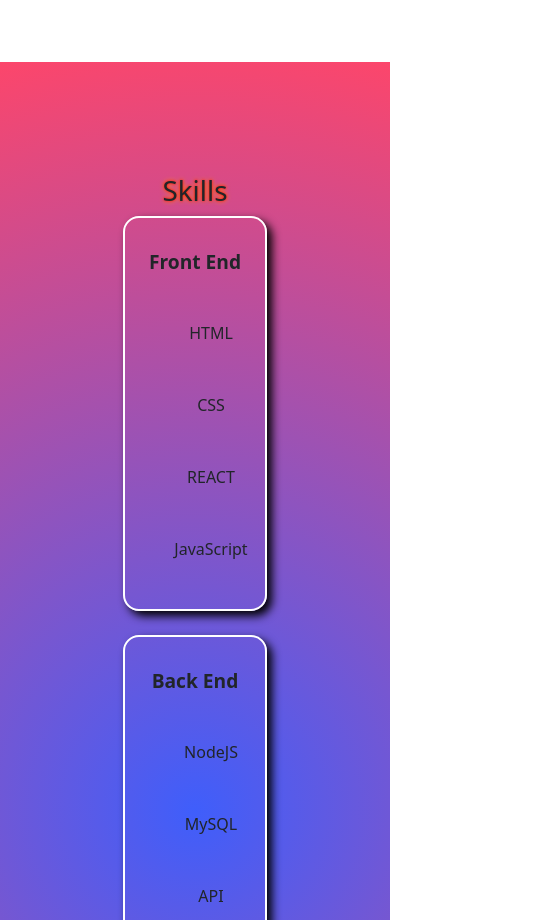
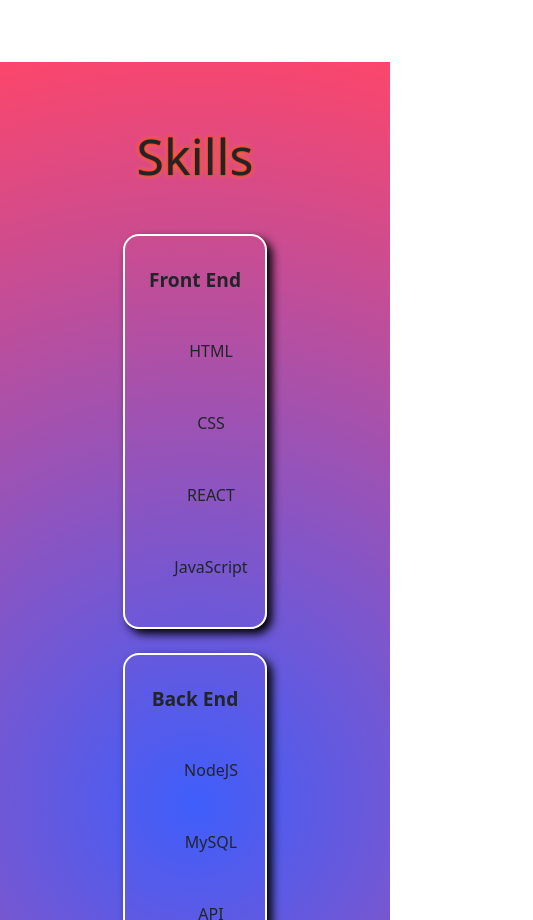
Before and after one commit to mlazore/Final-Portfolio, a React (Create React App) app: page / in a window 390 px wide. Shown: the part 1080-2000 px from the top of the page, 533 px wide, since content can reach past the window. Built offline with nearby package versions, Linux system fonts and the light colour scheme.

Commit message:
changes added to nav

```diff
--- a/src/components/AboutMe/About.css
+++ b/src/components/AboutMe/About.css
@@ -2,7 +2,7 @@
   display: flex;
   flex-direction: column;
   align-items: center;
-  margin-bottom: 7rem;
+  /* background-color: #FF0000; */
 }
 
 .body-text span:nth-of-type(1){
@@ -20,4 +20,5 @@
   width: 50%;
   align-items: center;
   justify-content: center;
+  margin-bottom: 7rem;
 }
--- a/src/components/Footer/Footer.css
+++ b/src/components/Footer/Footer.css
@@ -3,9 +3,8 @@
   flex-direction: column;
   align-items: center;
   text-shadow: 0 0 3px #FF0000, 0 0 5px orange;
-  background: linear-gradient(45deg, rgb(156, 14, 156), lightblue);
+}
 
-}
 .container.d-flex.justify-content-center.py-5{
   border-style: solid lightgray;
   background-color: whitesmoke;
--- a/src/components/Navbar/Navbar.jsx
+++ b/src/components/Navbar/Navbar.jsx
@@ -15,6 +15,7 @@
          <a href='Aboutme' ><li>About Me</li></a>
          <a href='Projects'><li>Projects</li></a>
          <a href='Contact.jsx'><li>Contact</li></a>
+         <a href='Contact.jsx'><li>Resume</li></a>
         </ul>
       </div>
     </div>
--- a/src/components/Projects/Projects.css
+++ b/src/components/Projects/Projects.css
@@ -16,3 +16,31 @@
   margin-top: 8rem;
   background: linear-gradient(45deg, rgb(156, 14, 156), lightblue);
 }
+
+.card>*{
+  width: 18rem;
+}
+
+@media (max-width: 900px) {
+  .Card {
+      grid-template-columns: repeat(1, 1fr);
+  }
+}
+
+@media (max-width: 500px) {
+  .Card {
+      grid-template-columns: repeat(1, 1fr);
+  }
+}
+
+@media (max-width: 900px) {
+    .Card {
+        grid-template-columns: repeat(1, 1fr);
+    }
+}
+
+@media (max-width: 500px) {
+    .Card {
+        grid-template-columns: repeat(1, 1fr);
+    }
+}
--- a/src/components/Projects/Projects.jsx
+++ b/src/components/Projects/Projects.jsx
@@ -16,7 +16,7 @@
       <h1>Portfolio</h1>
     </div>
     <div className='card-position'>
-    <Card style={{ width: '18rem' }}>
+    <Card>
   <Card.Img variant="top" src={Netflix} />
   <Card.Body>
     <Card.Title>Netflix Redesign</Card.Title>
@@ -28,19 +28,19 @@
 
   </Card.Body>
 </Card>
-<Card style={{ width: '18rem' }}>
+<Card>
   <Card.Img variant="top" src={HopeHacks} />
   <Card.Body>
     <Card.Title>HOPEHACKS</Card.Title>
     <Card.Text>
-      This project utilized |HTML | CSS | JS | API
+      This project utilized |HTML | CSS | JS | API|
     </Card.Text>
     <a href='https://github.com/drewwoods55/HOPEhacks'target="_blank" rel="noopener noreferrer"><Button variant="primary">GitHub</Button></a>
     <a href="http://theordermob.com/"target="_blank" rel="noopener noreferrer"><Button variant="primary">Website</Button></a>
 
   </Card.Body>
 </Card>
-<Card style={{ width: '18rem' }}>
+<Card>
   <Card.Img variant="top" src={Ecomproject} />
   <Card.Body>
     <Card.Title>Ecommerce</Card.Title>
@@ -51,7 +51,7 @@
     <a href="https://martin-ecomproject.herokuapp.com/products"target="_blank" rel="noopener noreferrer"><Button variant="primary">Website</Button></a>
   </Card.Body>
 </Card>
-<Card style={{ width: '18rem' }}>
+<Card>
   <Card.Img variant="top" src={HopeSanc} />
   <Card.Body>
     <Card.Title>Social Injustice</Card.Title>
--- a/src/components/Skills/Skills.css
+++ b/src/components/Skills/Skills.css
@@ -5,11 +5,14 @@
   /* background: rgb(2,0,36);
   background: radial-gradient(circle, rgba(2,0,36,1) 12%, rgba(255,89,0,1) 34%, rgba(208,46,46,1) 100%); */
   background: rgb(63,94,251);
-background: radial-gradient(circle, rgba(63,94,251,1) 0%, rgba(252,70,107,1) 100%);
+  background: radial-gradient(circle, rgba(63,94,251,1) 0%, rgba(252,70,107,1) 100%);
+
 }
 
 .main-heading{
   text-shadow: 0 0 3px #FF0000, 0 0 5px orange;
+  font-size: 50px;
+  margin-bottom: 3rem;
 }
 
 .skills {
@@ -17,8 +20,8 @@
   display: flex;
   flex-direction: column;
   align-items: center;
-  margin-top: 7rem;
-  margin-bottom: 7rem;
+  margin-top: 4rem;
+  margin-bottom: 5rem;
 }
 
 .skills-grid {
@@ -49,35 +52,10 @@
   font-size: 1rem;
 }
 
-.skills-section {
-    display: flex;
-    justify-content: center;
-    align-items: center;
-}
-
-.skills {
-    max-width: 80%;
-}
-
 .skill-wrapper {
     border-radius: 1rem;
     border: 2px solid white;
     box-shadow: 5px 5px 10px black;
-}
-
-.skills-grid {
-    display: grid;
-    grid-template-columns: repeat(3, 1fr);
-    grid-gap: 1.5rem;
-    width: 100%;
-}
-
-.skills-title {
-    font-size: 1.2rem;
-    text-align: center;
-    margin: 1rem 0;
-    font-weight: bold;
-    padding: 1rem;
 }
 
 @media (max-width: 900px) {
```
